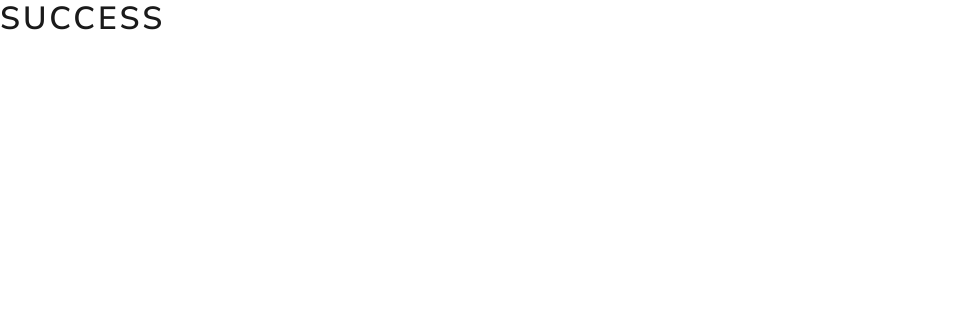
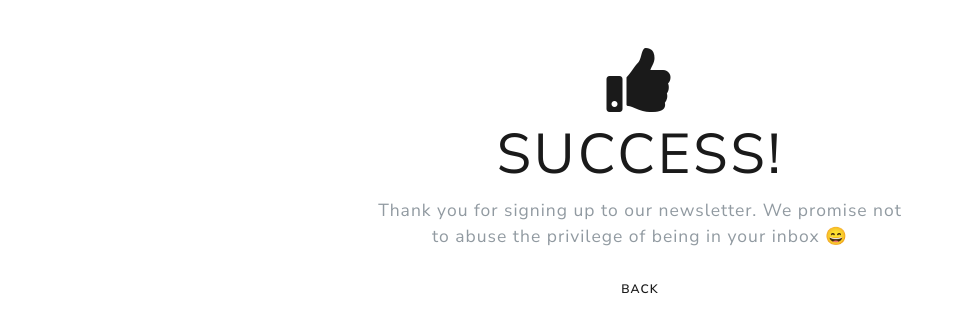
Before and after one commit to charlesmartinreed/mailchimp-form-demo, a website: page public/success.html in a window 1280 px wide. Shown: the whole page, without its empty margins (0-962 px from the left). Drawn offline with Linux system fonts and the light colour scheme.

Commit message:
Fix success and fail pages.

```diff
--- a/public/success.html
+++ b/public/success.html
@@ -14,6 +14,17 @@
 		<title>Mailchimp Newsletter Signup</title>
 	</head>
 	<body>
-		<h1>Success</h1>
+		<div class="container">
+			<section class="row mt-5 text-center">
+				<div class="col-md-6 m-auto">
+					<h1><i class="fas fa-thumbs-up fa-2x"></i></h1>
+					<h1 class="display-4">Success!</h1>
+					<p class="lead">
+						Thank you for signing up to our newsletter. We promise not to abuse the privilege of being in your inbox 😄
+					</p>
+					<a href="/" class="btn btn-secondary">Back</a>
+				</div>
+			</section>
+		</div>
 	</body>
 </html>
```
Also changed, not shown: app.js (+9 -0 lines), public/fail.html (+12 -1 lines).
